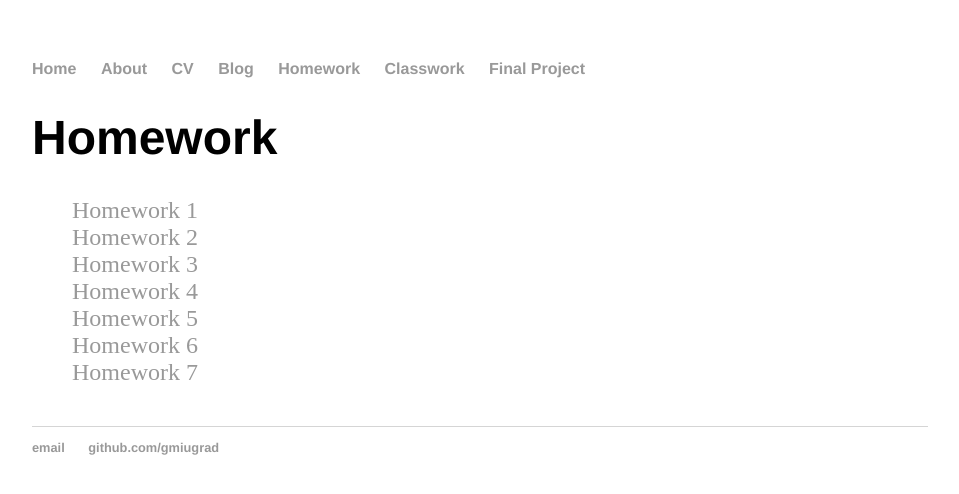
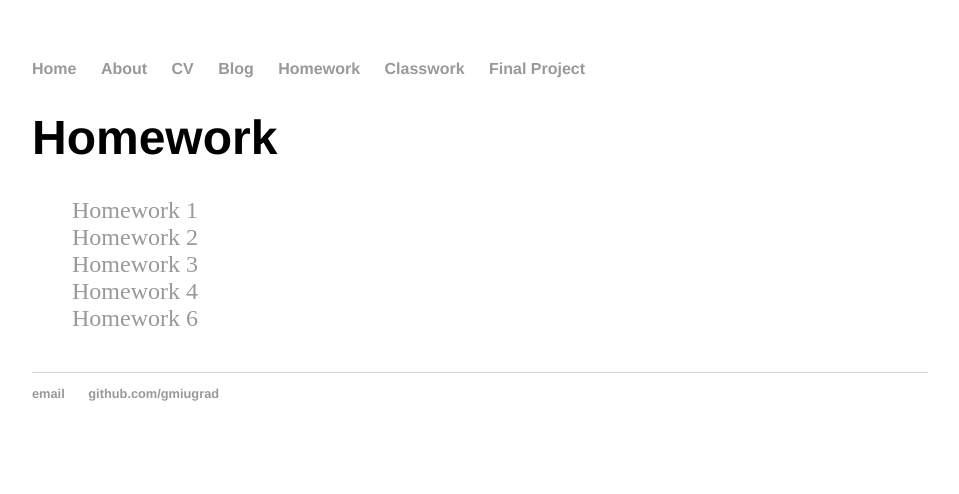
Before and after one commit to gmiugrad/gmiugrad.github.io, a Jekyll site: the page built from homework/index.html, in a window 1280 px wide. Shown: the top 494 px of the page, without its empty margins (160-1119 px from the left). Built offline with Jekyll 4.4.1, drawn with Linux system fonts in a browser that asks for light colours.

Commit message:
Update index.html

```diff
--- a/homework/index.html
+++ b/homework/index.html
@@ -9,7 +9,5 @@ date: 2022-01-13
 <li><a href="/homework/hw2">Homework 2</a></li>
 <li><a href="/homework/hw3">Homework 3</a></li>
 <li><a href="/homework/hw4">Homework 4</a></li>
-<li><a href="/homework/hw5">Homework 5</a></li>
 <li><a href="/homework/hw6">Homework 6</a></li>
-<li><a href="/homework/hw7">Homework 7</a></li>
 </ul>
```
